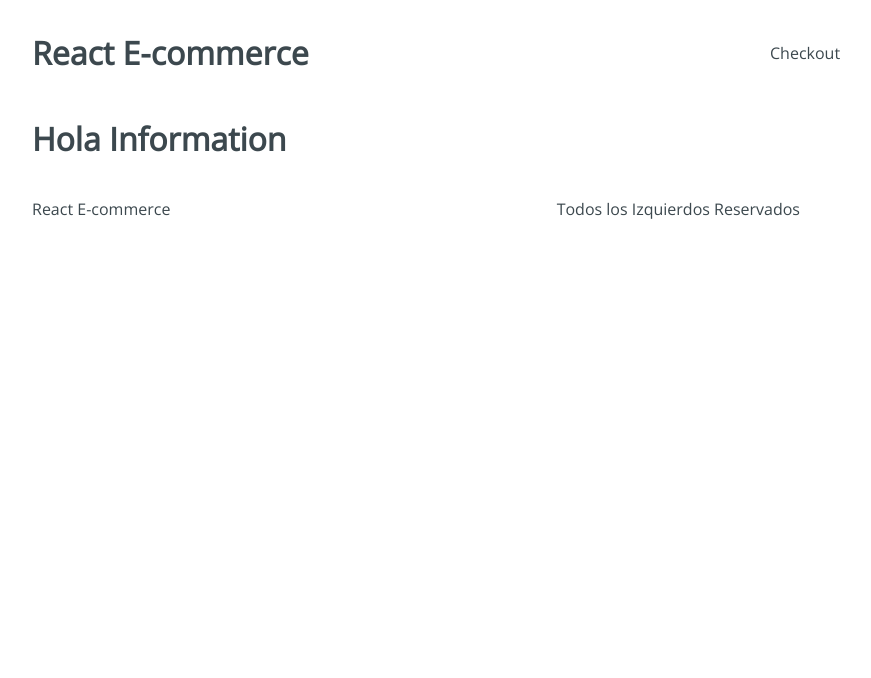
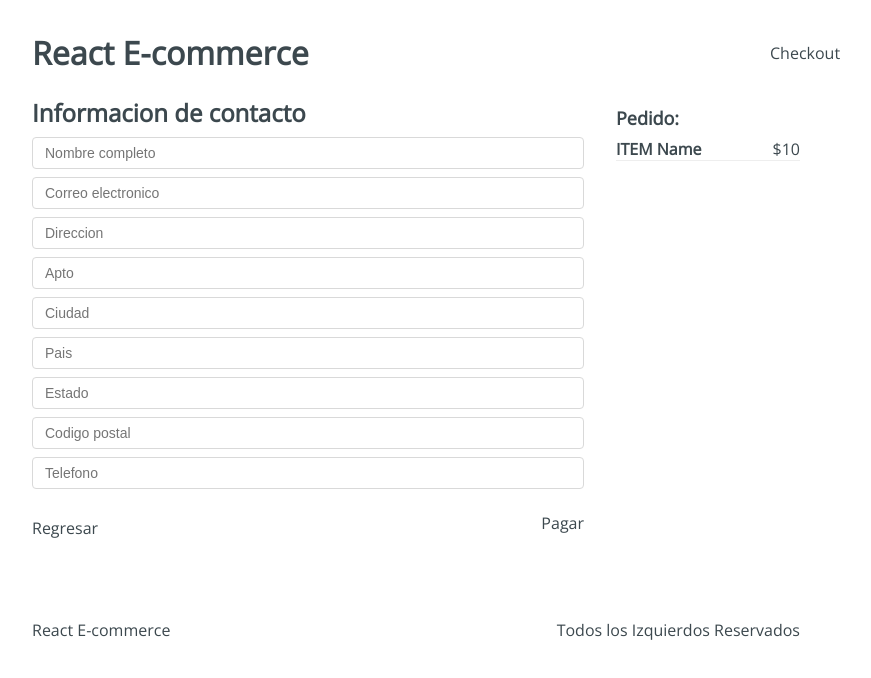
Before and after one commit to jorgetejeda/react-ecommerce, a React app: page /checkout/information in a window 1280 px wide. Shown: the top 678 px of the page, without its empty margins (224-1095 px from the left). Built offline with nearby package versions, Linux system fonts and the light colour scheme.

Commit message:
Se creo la seccion de pago y la informacion del cliente

```diff
--- a/src/containers/Checkout.jsx
+++ b/src/containers/Checkout.jsx
@@ -1,5 +1,23 @@
 import React from 'react';
+import '../styles/components/Checkout.css';
 
-const Checkout = () => <h1>Hola Checkout</h1>;
+const Checkout = () => (
+  <div className="Checkout">
+    <div className="Checkout-content">
+      <h3>Lista de pedidos: </h3>
+      <div className="Checkout-item">
+        <div className="Checkout-element">
+          <h4>ITEM name</h4>
+          <span>$10</span>
+        </div>
+        <button type="button">Eliminar</button>
+      </div>
+    </div>
+    <div className="Checkout-sidebar">
+      <h3>Precio Total: $10</h3>
+      <button type="button">Continuar pedido</button>
+    </div>
+  </div>
+);
 
 export default Checkout;
--- a/src/containers/Information.jsx
+++ b/src/containers/Information.jsx
@@ -1,5 +1,40 @@
 import React from 'react';
+import "../styles/components/Information.css"
 
-const Information = () => <h1>Hola Information</h1>;
+const Information = () => (
+  <div className="Information">
+    <div className="Information-content">
+      <div className="Information-head">
+        <h2>Informacion de contacto</h2>
+      </div>
+      <div className="Information-form">
+        <form action="">
+          <input type="text" placeholder="Nombre completo" name="name" />
+          <input type="text" placeholder="Correo electronico" name="email" />
+          <input type="text" placeholder="Direccion" name="address" />
+          <input type="text" placeholder="Apto" name="apto" />
+          <input type="text" placeholder="Ciudad" name="city" />
+          <input type="text" placeholder="Pais" name="country" />
+          <input type="text" placeholder="Estado" name="state" />
+          <input type="text" placeholder="Codigo postal" name="cp" />
+          <input type="text" placeholder="Telefono" name="phone" />
+        </form>
+      </div>
+      <div className="Information-buttons">
+        <div className="Information-back">Regresar</div>
+        <div className="Information-next">Pagar</div>
+      </div>
+    </div>
+    <div className="Information-sidebar">
+      <h3>Pedido:</h3>
+      <div className="Information-item">
+        <div className="Information-element">
+          <h4>ITEM Name</h4>
+          <span>$10</span>
+        </div>
+      </div>
+    </div>
+  </div>
+);
 
 export default Information;
```
